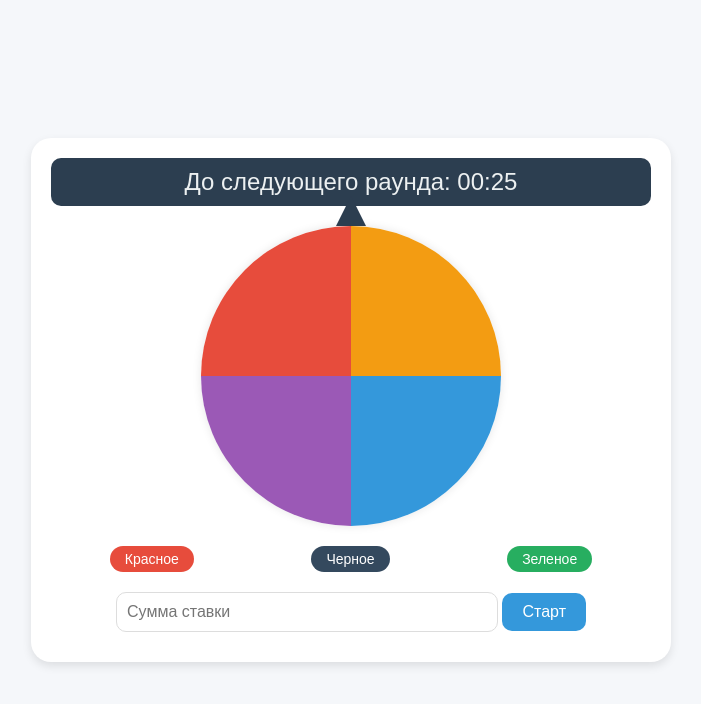
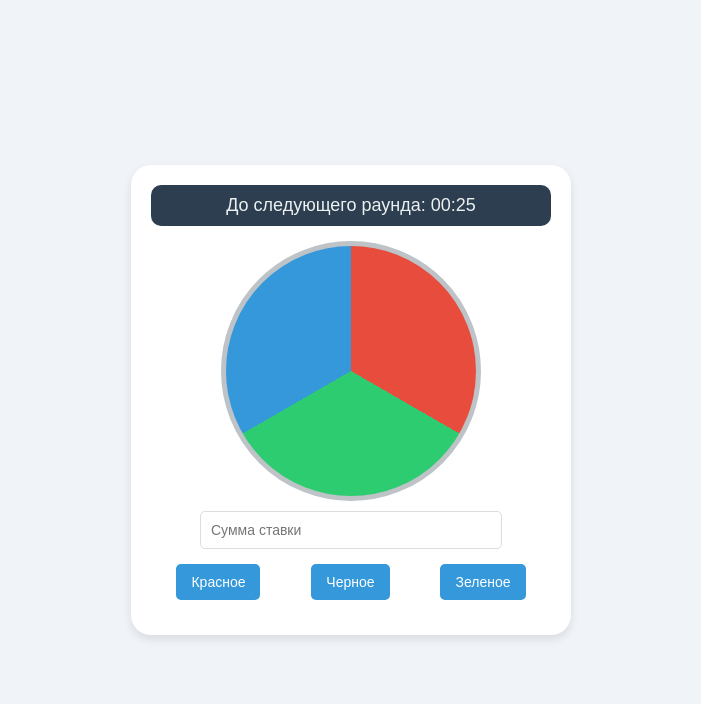
Before and after one commit to wweerrkiw/rouletka, a plain HTML site: page index.html in a window 1280 px wide. Shown: the whole page, without its empty margins (289-990 px from the left). Drawn offline with Linux system fonts and the light colour scheme.

Commit message:
Update index.html

```diff
--- a/index.html
+++ b/index.html
@@ -7,7 +7,7 @@
     <style>
         body {
             font-family: 'Arial', sans-serif;
-            background-color: #f5f7fa;
+            background-color: #f0f4f8;
             display: flex;
             justify-content: center;
             align-items: center;
@@ -17,7 +17,7 @@
 
         .container {
             width: 90%;
-            max-width: 600px;
+            max-width: 400px;
             background: #ffffff;
             border-radius: 20px;
             box-shadow: 0 4px 10px rgba(0, 0, 0, 0.1);
@@ -28,56 +28,56 @@
         .timer {
             background: #2c3e50;
             color: #ecf0f1;
-            padding: 10px 0;
+            padding: 10px;
             border-radius: 10px;
-            font-size: 24px;
-            margin-bottom: 20px;
+            font-size: 18px;
+            margin-bottom: 15px;
         }
 
         .roulette-container {
             position: relative;
             margin: 0 auto;
-            width: 300px;
-            height: 300px;
+            width: 250px;
+            height: 250px;
             border-radius: 50%;
-            background: conic-gradient(
-                #f39c12 0deg 90deg,
-                #3498db 90deg 180deg,
-                #9b59b6 180deg 270deg,
-                #e74c3c 270deg 360deg
-            );
+            border: 5px solid #bdc3c7;
+            overflow: hidden;
             display: flex;
             justify-content: center;
             align-items: center;
-            box-shadow: 0 0 10px rgba(0, 0, 0, 0.1);
+            background: conic-gradient(
+                #e74c3c 0deg 120deg,
+                #2ecc71 120deg 240deg,
+                #3498db 240deg 360deg
+            );
         }
 
         .roulette-pointer {
             position: absolute;
-            top: -30px;
+            top: -20px;
             left: 50%;
             transform: translateX(-50%);
             width: 0;
             height: 0;
-            border-left: 15px solid transparent;
-            border-right: 15px solid transparent;
-            border-bottom: 30px solid #2c3e50;
+            border-left: 10px solid transparent;
+            border-right: 10px solid transparent;
+            border-bottom: 20px solid #2c3e50;
         }
 
         .bet-options {
             display: flex;
             justify-content: space-around;
-            margin: 20px 0;
+            margin-top: 15px;
         }
 
         .bet-button {
             background-color: #3498db;
             color: #fff;
-            padding: 10px 20px;
+            padding: 10px 15px;
             border: none;
-            border-radius: 10px;
+            border-radius: 5px;
             cursor: pointer;
-            font-size: 16px;
+            font-size: 14px;
             transition: background 0.3s;
         }
 
@@ -86,37 +86,35 @@
         }
 
         .bet-input {
-            width: 60%;
+            width: 70%;
             padding: 10px;
             border: 1px solid #ddd;
-            border-radius: 10px;
-            font-size: 16px;
-            margin-bottom: 10px;
-        }
-
-        .bet-color {
-            background-color: #e74c3c;
-            color: #fff;
-            border-radius: 20px;
-            padding: 5px 15px;
-            cursor: pointer;
-            border: none;
-            margin: 0 5px;
+            border-radius: 5px;
             font-size: 14px;
-        }
-
-        .bet-color.black {
-            background-color: #34495e;
-        }
-
-        .bet-color.green {
-            background-color: #27ae60;
+            margin-top: 10px;
         }
 
         @keyframes spin {
             0% { transform: rotate(0deg); }
             100% { transform: rotate(1440deg); }
         }
+
+        .results-history {
+            display: flex;
+            gap: 10px;
+            overflow-x: auto;
+            margin-top: 15px;
+        }
+
+        .result-item {
+            background-color: #2ecc71;
+            border-radius: 10px;
+            padding: 10px;
+            color: #fff;
+            font-size: 12px;
+            white-space: nowrap;
+        }
+
     </style>
 </head>
 <body>
@@ -125,13 +123,13 @@
         <div class="roulette-container" id="roulette">
             <div class="roulette-pointer"></div>
         </div>
+        <input type="number" id="betAmount" class="bet-input" placeholder="Сумма ставки" min="1">
         <div class="bet-options">
-            <button class="bet-color" onclick="placeBet('red')">Красное</button>
-            <button class="bet-color black" onclick="placeBet('black')">Черное</button>
-            <button class="bet-color green" onclick="placeBet('green')">Зеленое</button>
+            <button class="bet-button" onclick="placeBet('red')">Красное</button>
+            <button class="bet-button" onclick="placeBet('black')">Черное</button>
+            <button class="bet-button" onclick="placeBet('green')">Зеленое</button>
         </div>
-        <input type="number" id="betAmount" class="bet-input" placeholder="Сумма ставки" min="1">
-        <button class="bet-button" onclick="startSpin()">Старт</button>
+        <div class="results-history" id="history"></div>
     </div>
 
     <script>
@@ -139,32 +137,25 @@
 
         function placeBet(color) {
             selectedColor = color;
-            alert(`Вы выбрали ${color} цвет для ставки`);
+            alert(`Ставка на ${color} цвет сделана.`);
         }
 
         function startSpin() {
             if (!selectedColor) {
-                alert('Пожалуйста, выберите цвет для ставки.');
+                alert('Выберите цвет для ставки.');
                 return;
             }
 
-            const betAmount = document.getElementById('betAmount').value;
-            if (betAmount && betAmount > 0) {
-                alert(`Ставка сделана: ${betAmount} на ${selectedColor}`);
-                const roulette = document.getElementById('roulette');
-                roulette.style.animation = 'none';
-                setTimeout(() => {
-                    roulette.style.animation = 'spin 4s ease-out';
-                }, 10);
-            } else {
-                alert('Введите корректную сумму ставки.');
-            }
+            const roulette = document.getElementById('roulette');
+            roulette.style.animation = 'none';
+            setTimeout(() => {
+                roulette.style.animation = 'spin 4s ease-out';
+            }, 10);
         }
 
         function startTimer(duration, display) {
-            let timer = duration, minutes, seconds;
+            let timer = duration, seconds;
             setInterval(() => {
-                minutes = Math.floor(timer / 60);
                 seconds = timer % 60;
                 seconds = seconds < 10 ? '0' + seconds : seconds;
                 display.textContent = `До следующего раунда: 00:${seconds}`;
```
